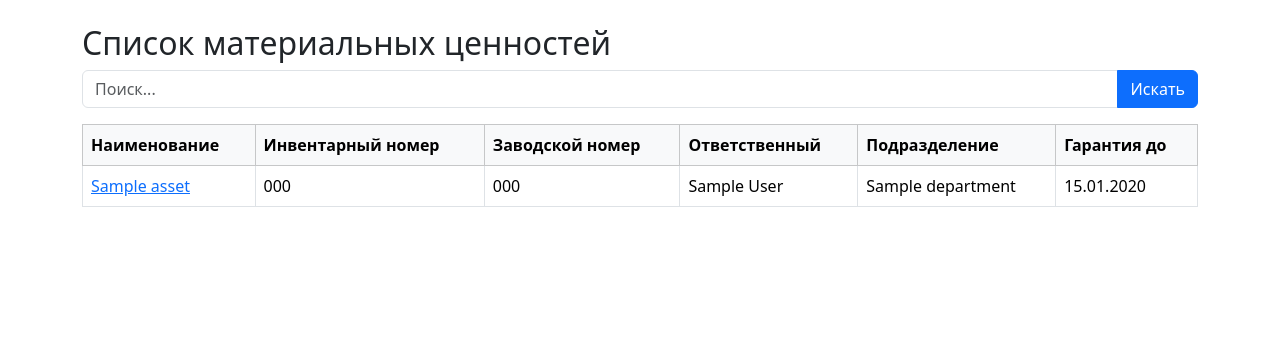
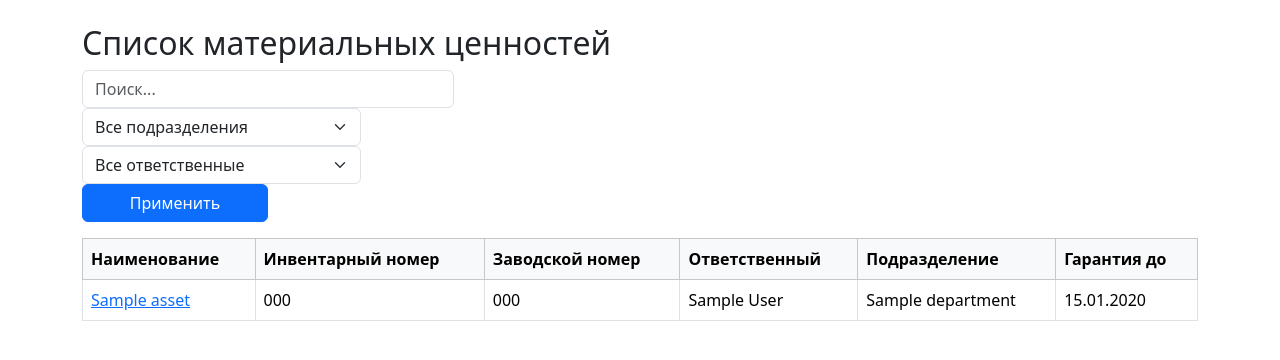
Before and after one commit to VladSaevets/Inventory-system, a Django app: page / in a window 1280 px wide. Shown: the part 56-416 px from the top of the page. Run offline with Django 5.2, Linux system fonts and the light colour scheme; tables that the repository leaves empty hold one stand-in row (values such as "Sample post").

Commit message:
Added filter for responsibles and departments. Delete search for department and responsibles

```diff
--- a/inventory_system/assets/views.py
+++ b/inventory_system/assets/views.py
@@ -1,7 +1,10 @@
 from django.shortcuts import render, get_object_or_404
 from django.views.generic import DetailView, ListView
-from .models import Asset
+from .models import Asset, Department
 from django.db.models import Q
+
+from users.models import CustomUser
+
 
 class AssetDetailView(DetailView):
     model = Asset
@@ -14,14 +17,29 @@ class AssetListView(ListView):
     context_object_name = 'assets'
 
     def get_queryset(self):
+        queryset = Asset.objects.all()
         query = self.request.GET.get('q')
+        department_id = self.request.GET.get('department')
+        responsible_user_id = self.request.GET.get('responsible')
+
+        if department_id:
+            queryset = queryset.filter(department_id=department_id)
+        if responsible_user_id:
+            queryset = queryset.filter(responsible_user_id=responsible_user_id)
+
         if query:
-            return Asset.objects.filter(
+            return queryset.filter(
                 Q(name__icontains=query) |
                 Q(inventory_number__icontains=query) |
-                Q(serial_number__icontains=query) |
-                Q(responsible_user__first_name__icontains=query) |
-                Q(responsible_user__last_name__icontains=query) |
-                Q(department__name__icontains=query)
+                Q(serial_number__icontains=query)
             )
-        return Asset.objects.all()
+        return queryset
+
+    def get_context_data(self, **kwargs):
+        context = super(AssetListView, self).get_context_data(**kwargs)
+        context["departments"] = Department.objects.all()
+        context["responsibles"] = CustomUser.objects.all()
+        context["search_query"] = self.request.GET.get('q', "")
+        context["selected_department"] = self.request.GET.get('department', "")
+        context["selected_responsible"] = self.request.GET.get('responsible', "")
+        return context
--- a/inventory_system/templates/assets/asset_list.html
+++ b/inventory_system/templates/assets/asset_list.html
@@ -4,10 +4,39 @@
 {% block content %}
 <h2>Список материальных ценностей</h2>
 <form method="get" class="mb-3">
-    <div class="input-group">
+    <div class="col-md-4">
         <input type="text" name="q" class="form-control" placeholder="Поиск..." value="{{ request.GET.q }}">
-        <button class="btn btn-primary" type="submit">Искать</button>
     </div>
+
+    <!-- Фильтр по подразделению -->
+  <div class="col-md-3">
+    <select name="department" class="form-select">
+      <option value="">Все подразделения</option>
+      {% for dept in departments %}
+        <option value="{{ dept.id }}" {% if request.GET.department == dept.id|stringformat:"s" %}selected{% endif %}>
+          {{ dept.name }}
+        </option>
+      {% endfor %}
+    </select>
+  </div>
+
+  <!-- Фильтр по ответственному -->
+  <div class="col-md-3">
+    <select name="responsible" class="form-select">
+    <option value="">Все ответственные</option>
+        {% for responsible in responsibles %}
+            <option value="{{ responsible.id }}" {% if request.GET.responsible == responsible.id|stringformat:"s" %}selected{% endif %}>
+                {{ responsible.get_full_name }}
+            </option>
+        {% endfor %}
+</select>
+
+  </div>
+
+    <!-- Кнопка -->
+      <div class="col-md-2">
+        <button type="submit" class="btn btn-primary w-100">Применить</button>
+      </div>
 </form>
 <table class="table table-bordered table-hover">
     <thead class="table-light">
```
